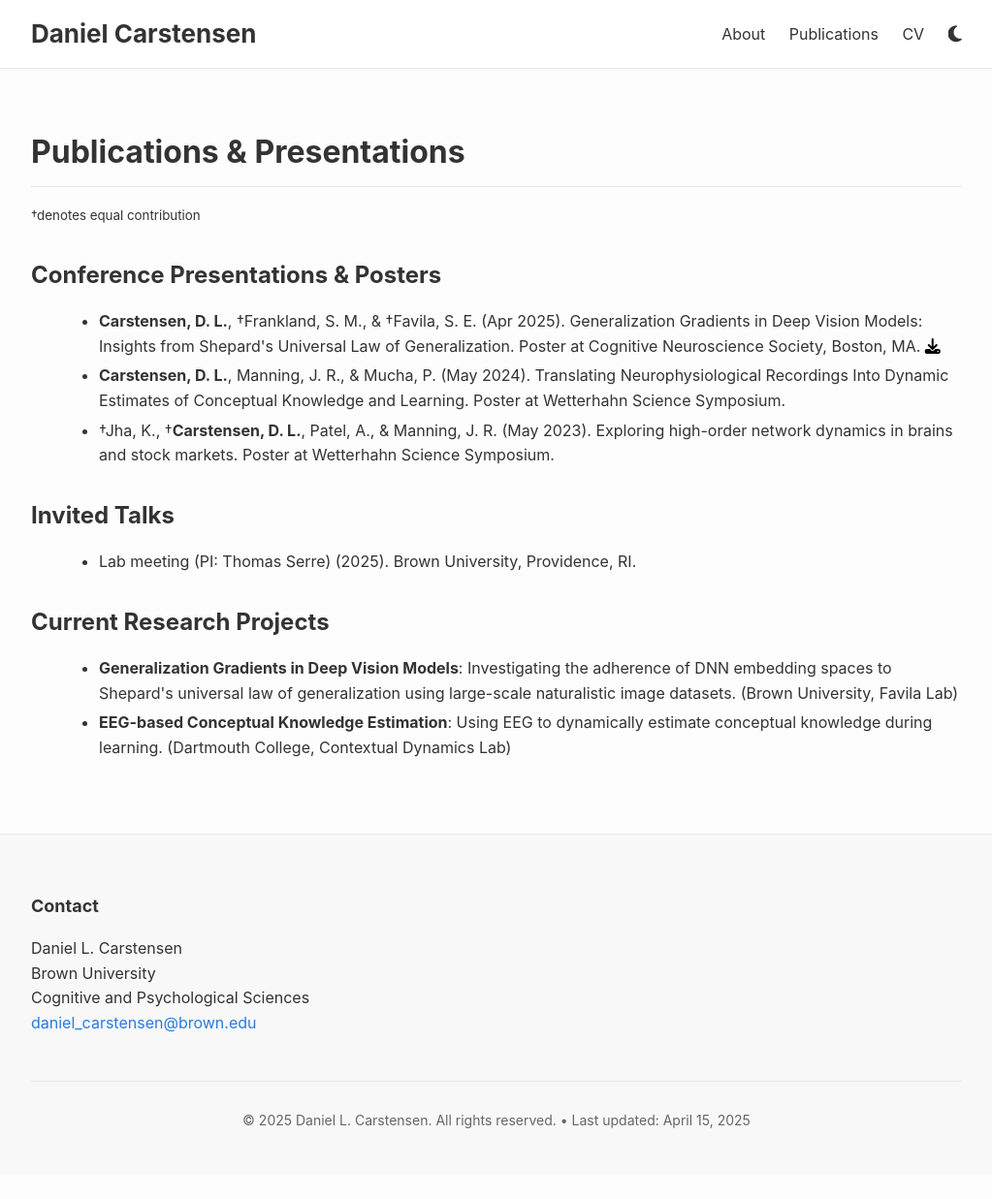
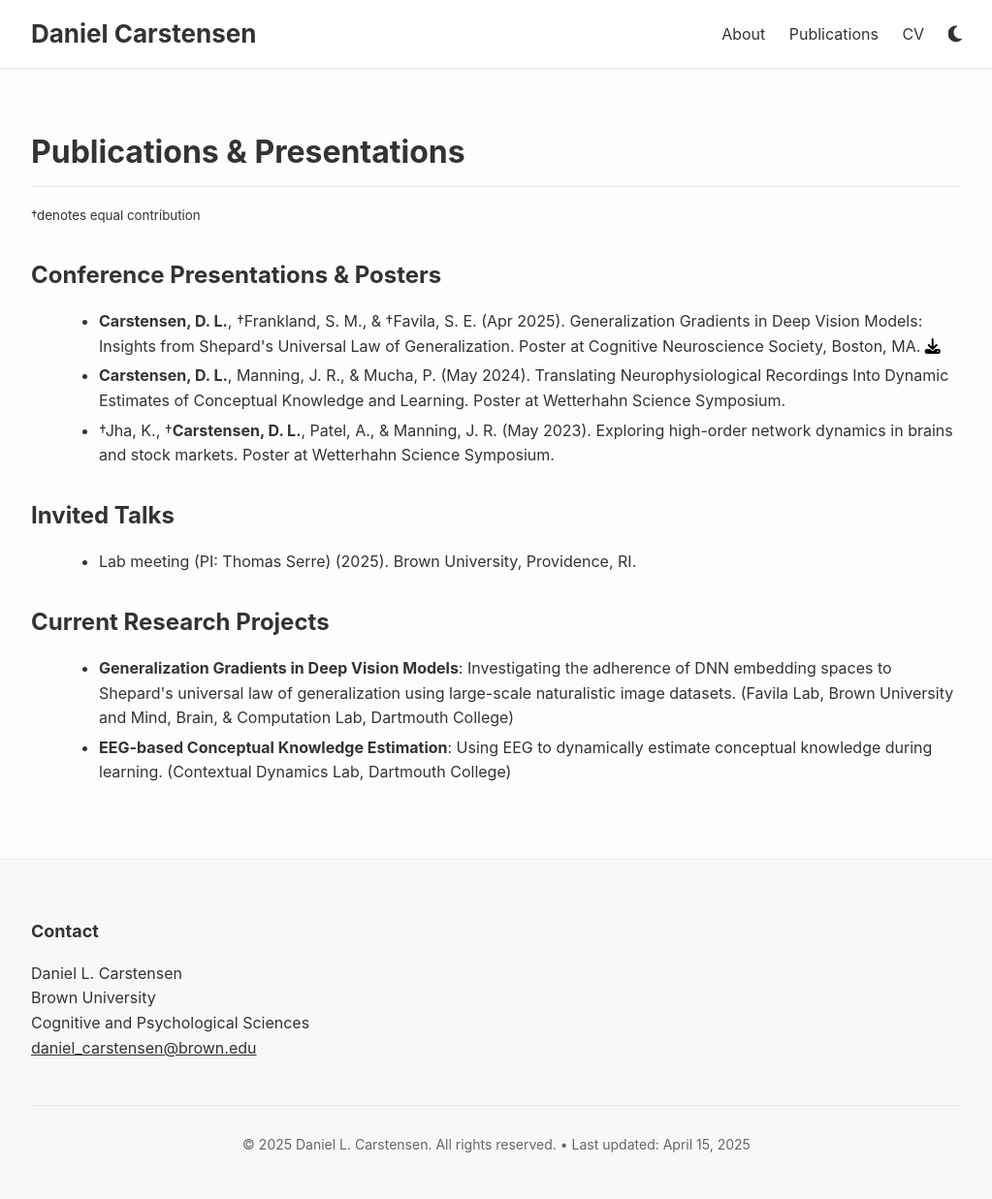
Before and after one commit to daniel-carstensen/daniel-carstensen.github.io, a Jekyll site: the page built from publications.md, in a window 1280 px wide. Shown: the whole page at 97% size, without its empty margins (128-1151 px from the left). Built offline with Jekyll 4.4.1, drawn with Linux system fonts in a browser that asks for light colours; before the commit the page ends 1211 px from its top, so only the background shows below that.

Commit message:
Add some links some make some small changes in the text

```diff
--- a/assets/css/style.css
+++ b/assets/css/style.css
@@ -278,11 +278,12 @@ ul, ol {
 }
 
 a {
-  color: var(--link-color);
-  text-decoration: none;
+  color: var(--text-color);
+  text-decoration: underline;
 }
 
 a:hover {
+  color: var(--link-hover-color);
   text-decoration: underline;
 }
 
--- a/publications.md
+++ b/publications.md
@@ -25,7 +25,7 @@ title: Publications
 ## Current Research Projects
 
 <ul class="publications-list">
-<li><strong>Generalization Gradients in Deep Vision Models</strong>: Investigating the adherence of DNN embedding spaces to Shepard's universal law of generalization using large-scale naturalistic image datasets. (Brown University, Favila Lab)</li>
+<li><strong>Generalization Gradients in Deep Vision Models</strong>: Investigating the adherence of DNN embedding spaces to Shepard's universal law of generalization using large-scale naturalistic image datasets. (Favila Lab, Brown University and Mind, Brain, & Computation Lab, Dartmouth College)</li>
 
-<li><strong>EEG-based Conceptual Knowledge Estimation</strong>: Using EEG to dynamically estimate conceptual knowledge during learning. (Dartmouth College, Contextual Dynamics Lab)</li>
+<li><strong>EEG-based Conceptual Knowledge Estimation</strong>: Using EEG to dynamically estimate conceptual knowledge during learning. (Contextual Dynamics Lab, Dartmouth College)</li>
 </ul>
```
Also changed, not shown: index.md (+1 -1 lines), 4 other files.
